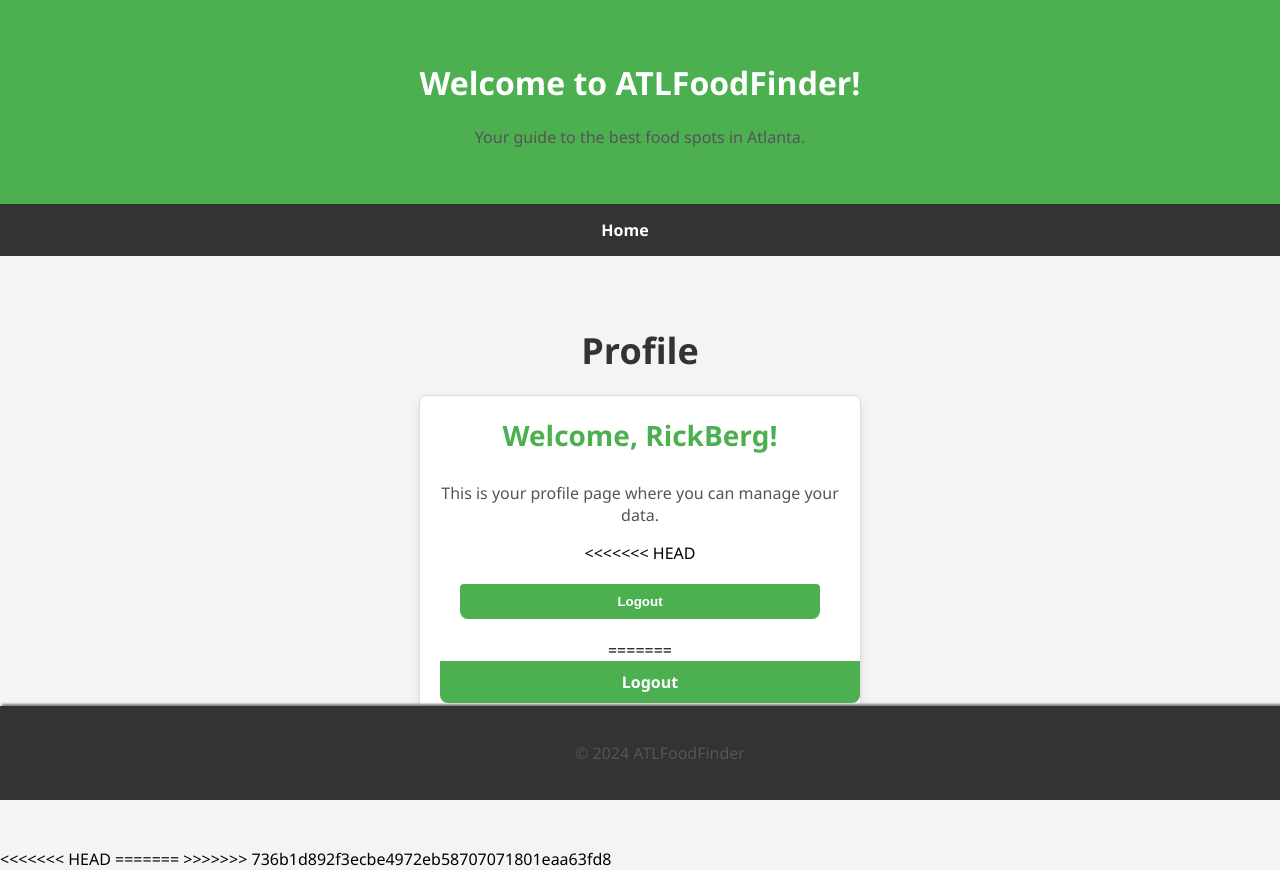
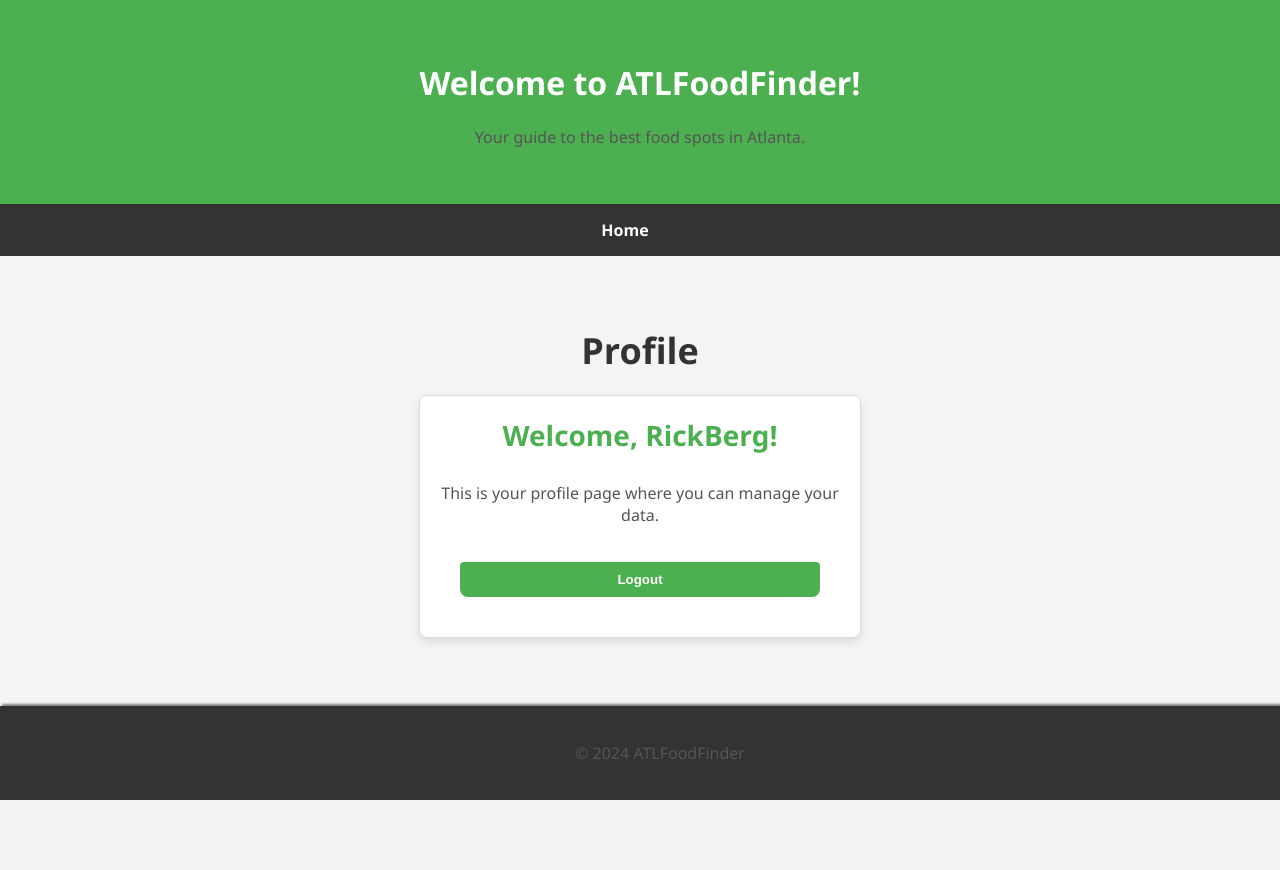
Before and after one commit to PabCR/ATLFoodFinder, a Django app: page /profile/ in a window 1280 px wide. After the commit the page ends 800 px from the top, so only its background shows below. Run offline with Django 5.2, Linux system fonts and the light colour scheme; a user stored in the database is signed in.

Commit message:
finally fixed all things.

```diff
--- a/ATLFoodFinder/templates/ATLFoodFinder/profile.html
+++ b/ATLFoodFinder/templates/ATLFoodFinder/profile.html
@@ -25,14 +25,11 @@
             <div class="restaurant-card">
                 <h3>Welcome, {{ user.username }}!</h3>
                 <p>This is your profile page where you can manage your data.</p>
-<<<<<<< HEAD
+
                 <form method="POST" action="{% url 'logout' %}">
                     {% csrf_token %}
                     <button type="submit" class="view-business-btn">Logout</button>
                 </form>
-=======
-                <a href="{% url 'logout' %}" class="view-business-btn">Logout</a>
->>>>>>> 736b1d892f3ecbe4972eb58707071801eaa63fd8
             </div>
         </section>
     </main>
@@ -42,8 +39,3 @@
     </footer>
 </body>
 </html>
-
-<<<<<<< HEAD
-
-=======
->>>>>>> 736b1d892f3ecbe4972eb58707071801eaa63fd8
```
